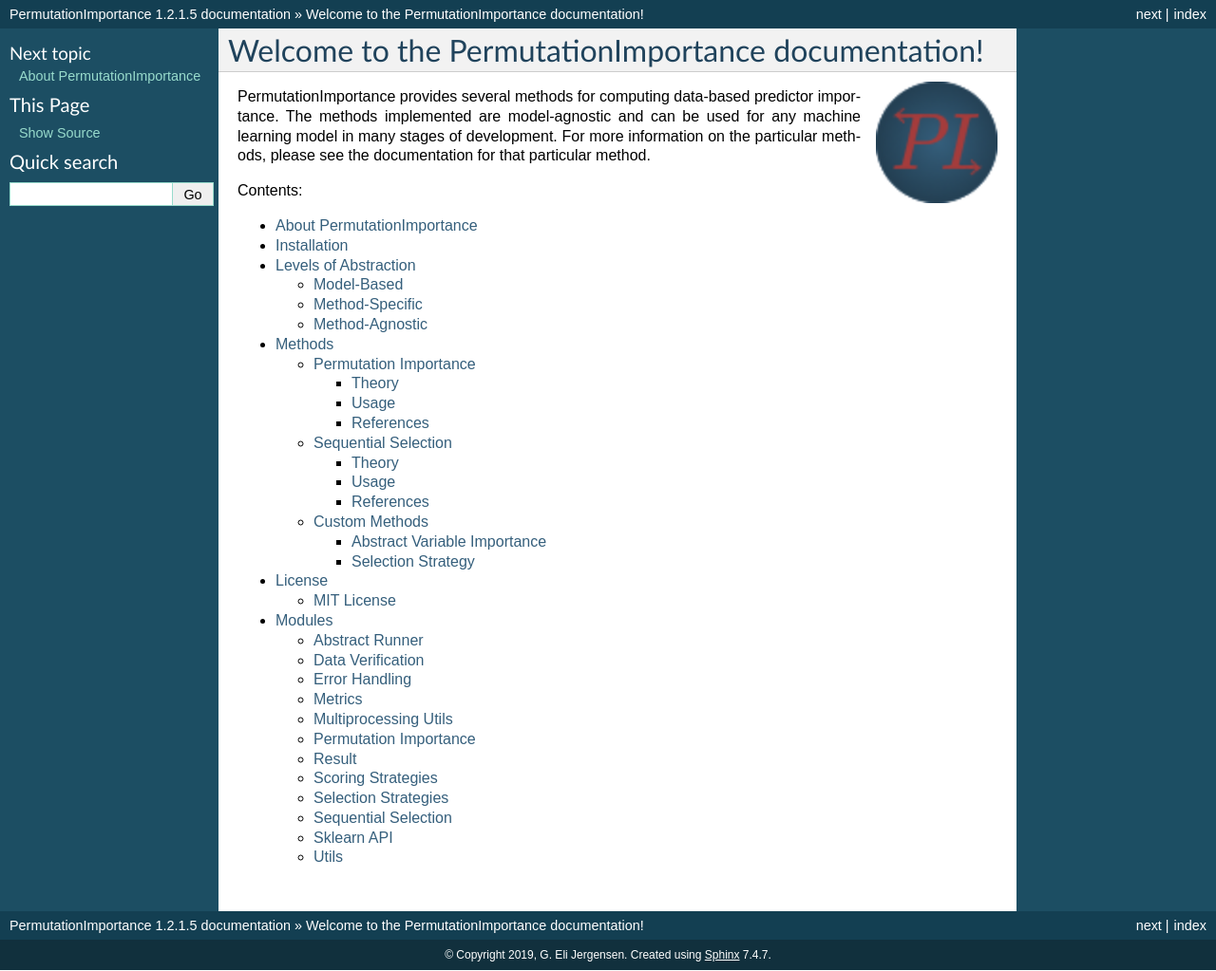
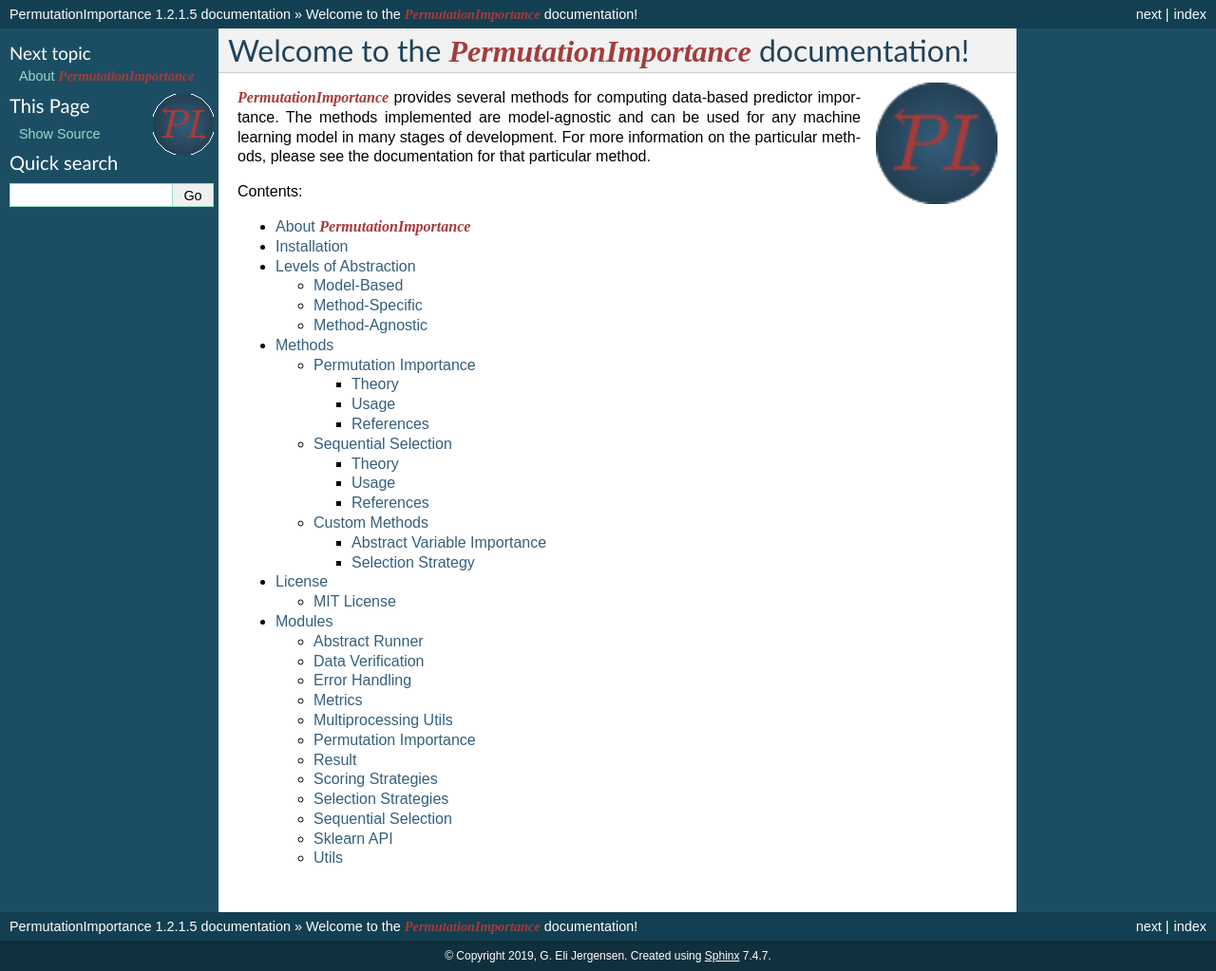
Before and after one commit to gelijergensen/PermutationImportance, a Sphinx documentation site: the page built from docs/index.rst, in a window 1280 px wide and 1023 px high. Shown: the whole window at 95% size. Built offline with Sphinx 7.4.7, drawn with Linux system fonts in a browser that asks for light colours; formulas are drawn with MathJax 3.

Commit message:
Added an icon to the sidebar

```diff
--- /dev/null
+++ b/docs/_static/css/stylesheet.css
@@ -0,0 +1,6 @@
+.permutationimportancetitle {
+  color: #a43c3c;
+  font-family: TeX;
+  font-style: italic;
+  font-weight: bold;
+}
--- /dev/null
+++ b/docs/_templates/sidebarlogo.html
@@ -0,0 +1,15 @@
+<div>
+  <span>
+    <a
+      class="reference internal image-reference"
+      href="_images/favicon.png"
+      id="pi-image"
+      ><img
+        alt="_images/favicon.png"
+        class="align-right"
+        id="pi-image"
+        src="_images/favicon.png"
+        style="width: 64.0px; height: 64.0px;"
+    /></a>
+  </span>
+</div>
--- a/docs/conf.py
+++ b/docs/conf.py
@@ -111,7 +111,8 @@
 # default: ``['localtoc.html', 'relations.html', 'sourcelink.html',
 # 'searchbox.html']``.
 #
-# html_sidebars = {}
+html_sidebars = {'*': ['localtoc.html', 'relations.html', 'sidebarlogo.html', 'sourcelink.html',
+                       'searchbox.html']}
 
 
 # -- Options for HTMLHelp output ---------------------------------------------
```
Also changed, not shown: 1 other file.
